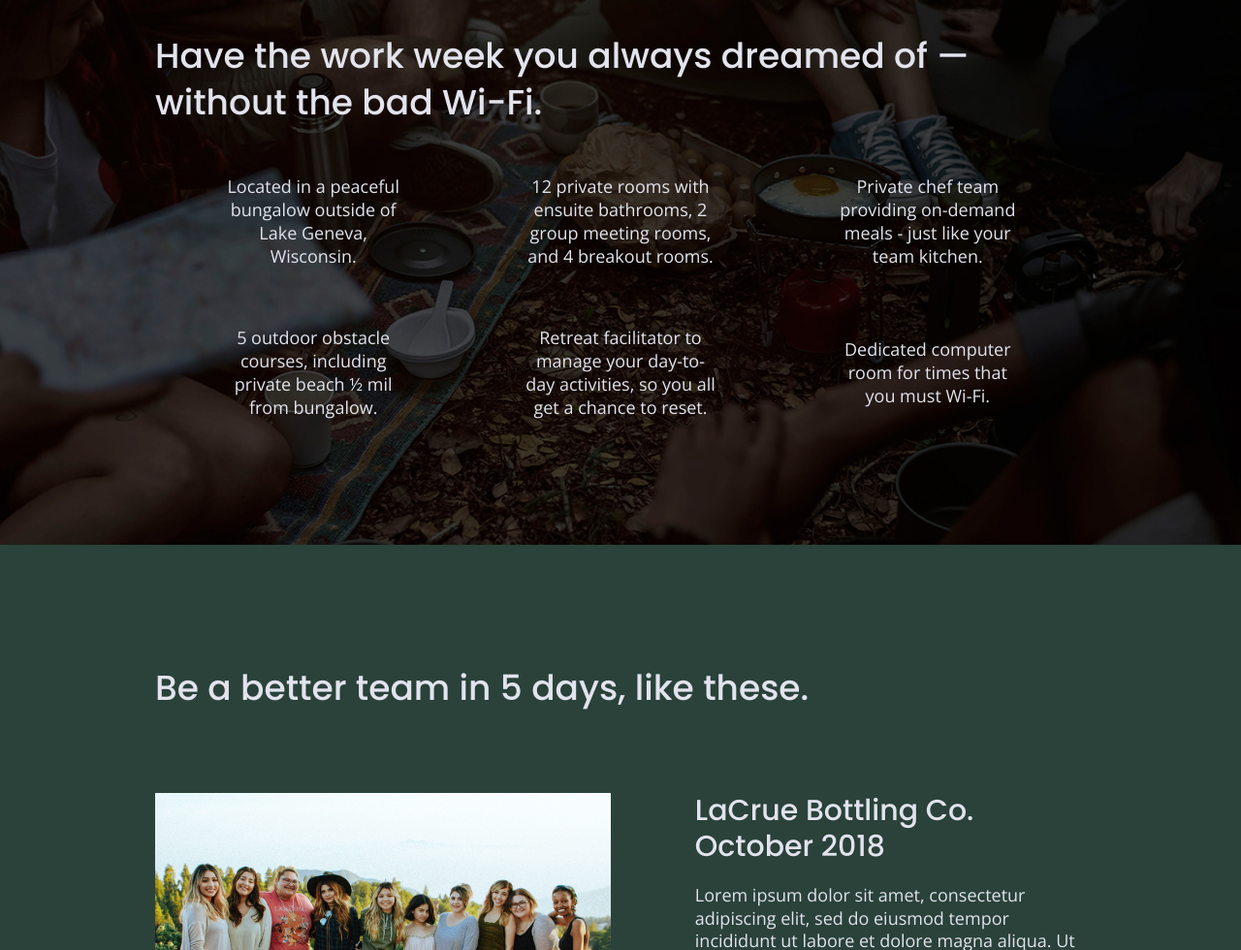
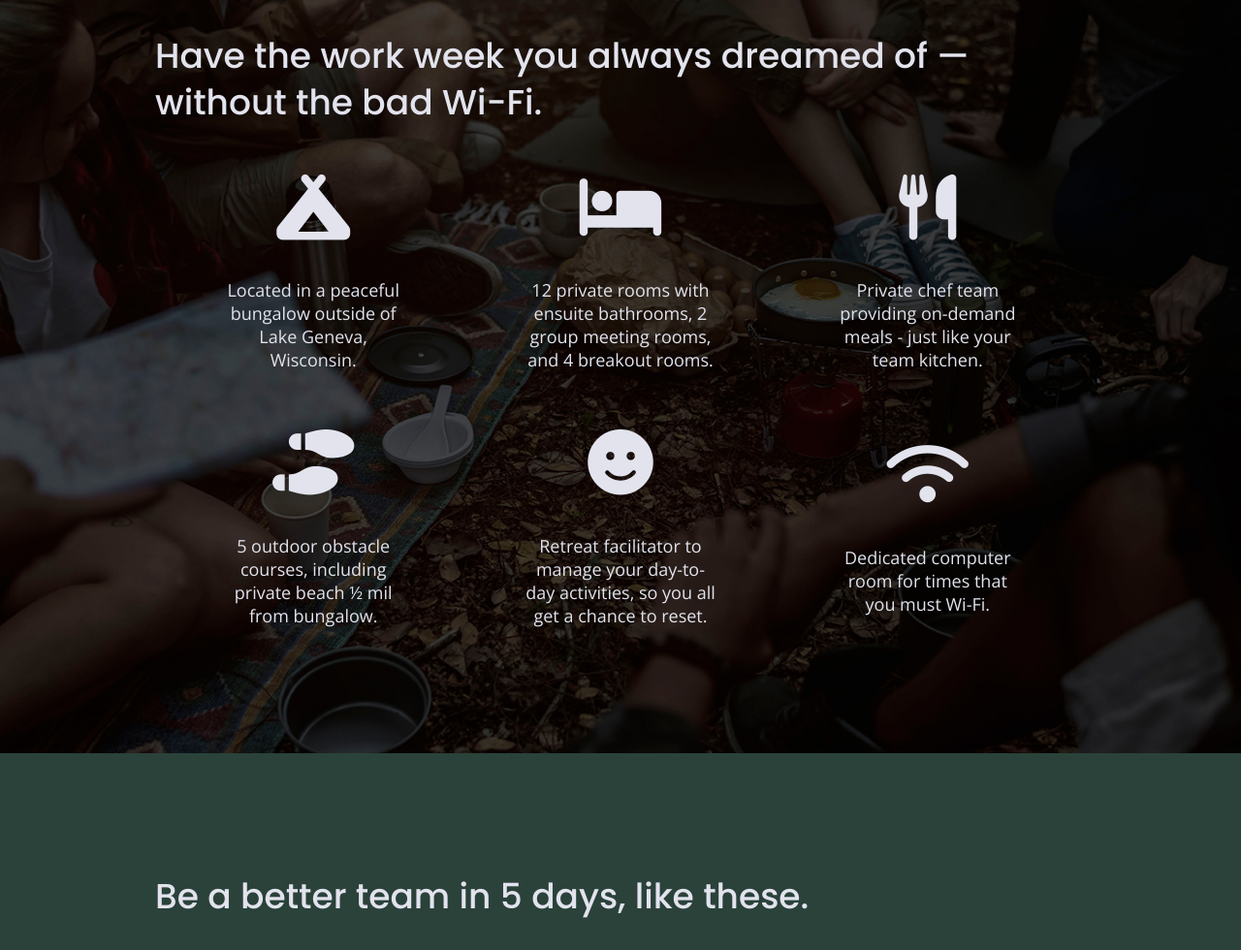
Before and after one commit to andr9w/glowing-waddle, a website built with Parcel: page index.html in a window 1280 px wide. Shown: the part 1103-2083 px from the top of the page at 97% size. Built offline with nearby package versions, Linux system fonts and the light colour scheme.

Commit message:
Added font icons to homepage

```diff
--- a/css/main.css
+++ b/css/main.css
@@ -305,6 +305,11 @@ input[type=button] {
 
 .features h2 {
     margin-bottom: 60px;
+}
+
+.features i {
+    font-size: 3.75em;
+    margin-bottom: 40px;
 }
 
 .features article {
--- a/index.html
+++ b/index.html
@@ -21,6 +21,9 @@
 
     <!-- Google Fonts -->
     <link href="https://fonts.googleapis.com/css?family=Open+Sans:400,700|Poppins:500,700" rel="stylesheet">
+
+    <!-- Font Awesome -->
+    <script src="https://kit.fontawesome.com/5fd4c2c209.js" crossorigin="anonymous"></script>
 
     <meta name="theme-color" content="#fafafa">
 </head>
@@ -79,6 +82,7 @@
             <div class="features-items">
                 <article>
                     <p class="fontawesome-icon">
+                        <i class="fas fa-campground"></i>
                     </p>
                     <p class="features-item-description">
                         Located in a peaceful bungalow outside of Lake Geneva, Wisconsin.
@@ -86,6 +90,7 @@
                 </article>
                 <article>
                     <p class="fontawesome-icon">
+                        <i class="fas fa-bed"></i>
                     </p>
                     <p class="features-item-description">
                         12 private rooms with ensuite bathrooms, 2 group meeting rooms, and 4 breakout rooms.
@@ -93,6 +98,7 @@
                 </article>
                 <article>
                     <p class="fontawesome-icon">
+                        <i class="fas fa-utensils"></i>
                     </p>
                     <p class="features-item-description">
                         Private chef team providing on-demand meals - just like your team kitchen.
@@ -100,6 +106,7 @@
                 </article>
                 <article>
                     <p class="fontawesome-icon">
+                        <i class="fas fa-shoe-prints"></i>
                     </p>
                     <p class="features-item-description">
                         5 outdoor obstacle courses, including private beach ½ mil from bungalow.
@@ -107,6 +114,7 @@
                 </article>
                 <article>
                     <p class="fontawesome-icon">
+                        <i class="fas fa-smile"></i>
                     </p>
                     <p class="features-item-description">
                         Retreat facilitator to manage your day-to-day activities, so you all get a chance to reset.
@@ -114,6 +122,7 @@
                 </article>
                 <article>
                     <p class="fontawesome-icon">
+                        <i class="fas fa-wifi"></i>
                     </p>
                     <p class="features-item-description">
                         Dedicated computer room for times that you must Wi-Fi.
```
Also changed, not shown: about/index.html (+4 -0 lines), faq/index.html (+3 -0 lines).
